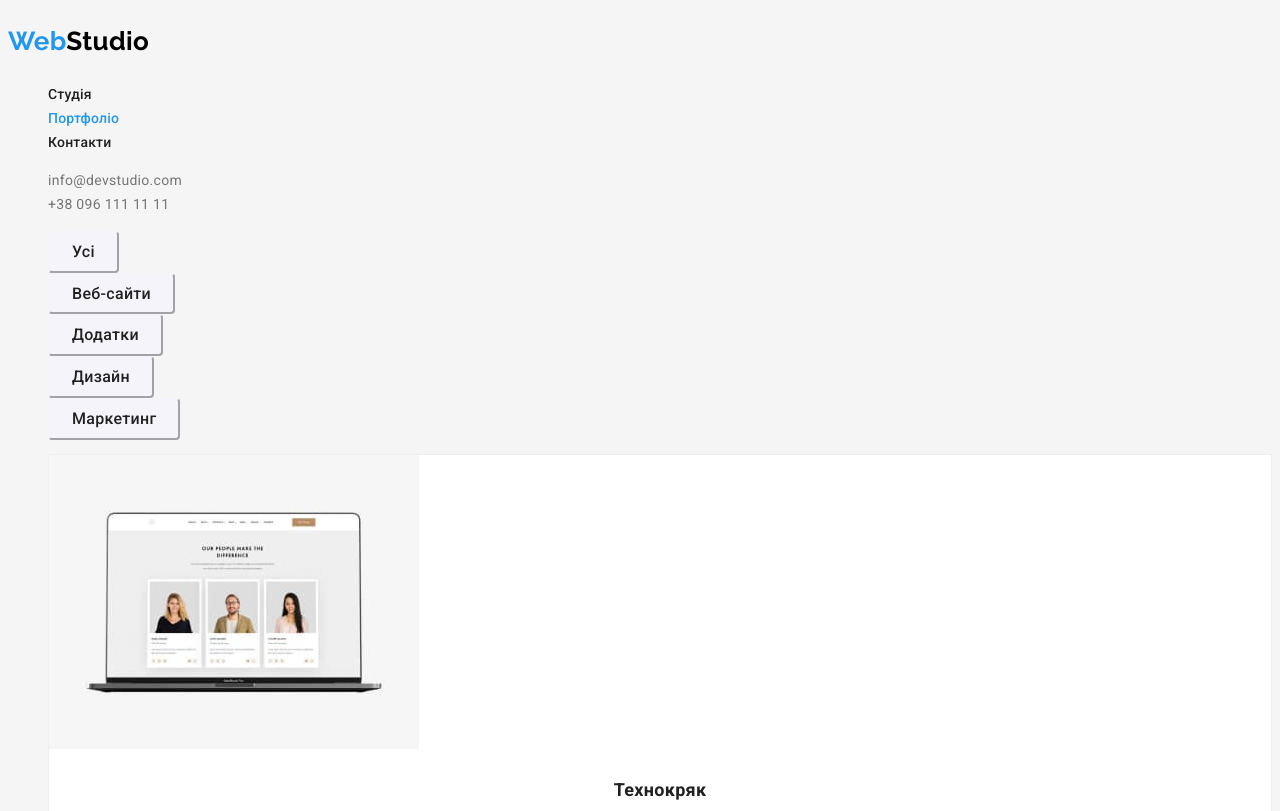
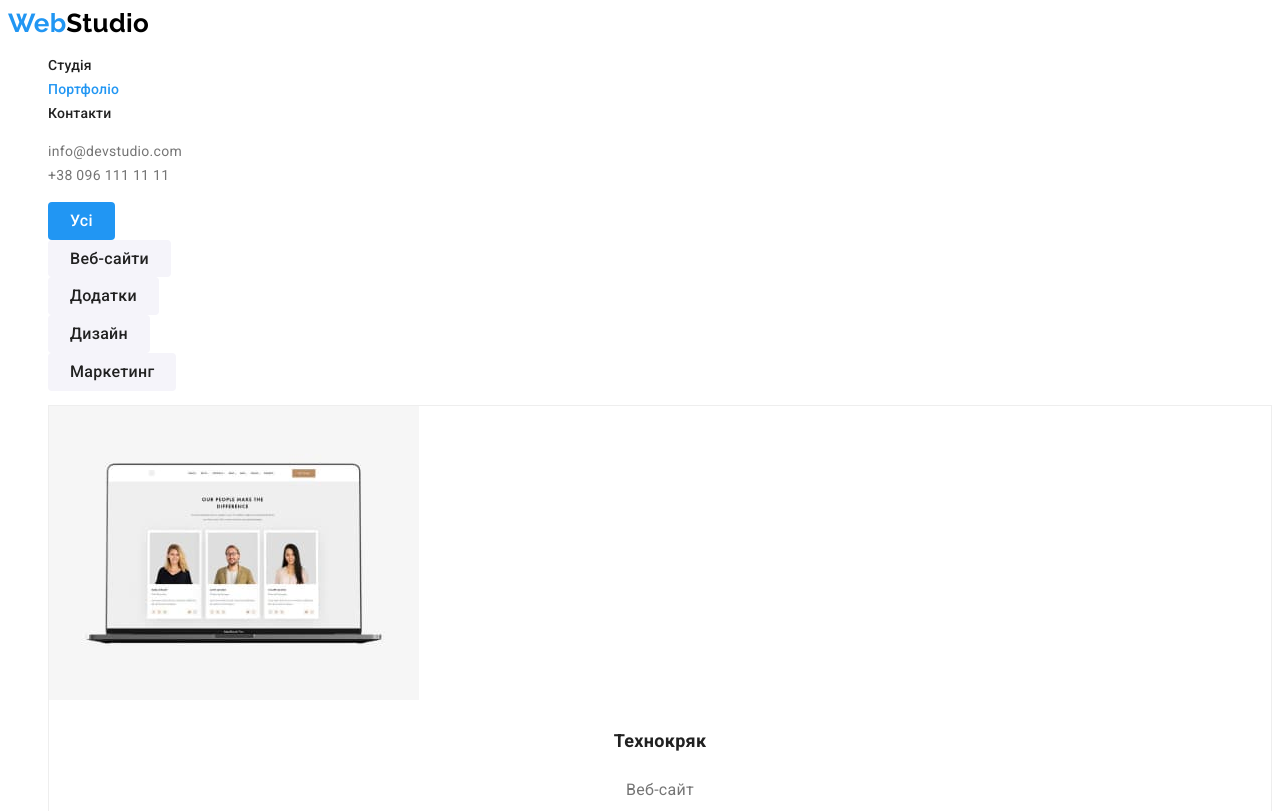
Before and after one commit to RomarioNik/goit-markup-hw-02, a plain HTML site: page portfolio.html in a window 1280 px wide. Shown: the top 811 px of the page. Drawn offline with Linux system fonts and the light colour scheme.

Commit message:
review from teacher

```diff
--- a/css/style.css
+++ b/css/style.css
@@ -14,8 +14,8 @@ body {
     line-height: 1.71;
     letter-spacing: 0.3px;
     color: var(--text-color);
-    background-color: #F5F5F5;
 }
+
 a {
     text-decoration: none;
 }
@@ -38,20 +38,19 @@ ul {
     font-size: 26px;
     line-height: 1.19;
     letter-spacing: 0.3px;
+    color: var(--accent-color);
 }
 
 /* header */
 
-.header {}
+.header {
+    background-color: var(--second-color);
+}
 
 .header__logo {}
 
-.header__text {
+.header__logo--color {
     color: #000000;
-}
-
-.header__web {
-    color: var(--accent-color);
 }
 
 /* menu */
@@ -115,6 +114,8 @@ ul {
 }
 
 .banner__button {
+    padding: 10px 32px;
+
     font-family: inherit;
     font-weight: 700;
     font-size: 16px;
@@ -123,7 +124,6 @@ ul {
     color: var(--second-color);
 
     background-color: var(--accent-color);
-    padding: 10px 32px;
 
     box-shadow: 0px 4px 4px rgba(0, 0, 0, 0.15);
     border-color: var(--accent-color);
@@ -168,7 +168,9 @@ ul {
 
 /* team */
 
-.team {}
+.team {
+    background-color: #F5F4FA;
+}
 
 .team__title {
     font-weight: 700;
@@ -181,6 +183,7 @@ ul {
 .team__list {}
 
 .team__item {
+
     background-color: var(--second-color);
 }
 
@@ -208,12 +211,8 @@ ul {
 
 .footer__logo {}
 
-.footer__text {
+.footer__logo--color {
     color: var(--second-color);
-}
-
-.footer__web {
-    color: var(--accent-color);
 }
 
 .footer__address {}
@@ -251,6 +250,8 @@ ul {
 .filters__item {}
 
 .filters__button {
+    padding: 6px 22px;
+
     font-family: inherit;
     font-weight: 500;
     font-size: 16px;
@@ -259,9 +260,8 @@ ul {
     letter-spacing: 0.3px;
     color: var(--header-color);
 
-    padding: 6px 22px;
     background-color: #F5F4FA;
-    border-color: #F5F4FA;
+    border: none;
     border-radius: 4px;
 
     cursor: pointer;
@@ -270,9 +270,15 @@ ul {
 .filters__button:hover,
 .filters__button:focus {
     color: var(--second-color);
+
     background-color: var(--accent-color);
     border-color: var(--accent-color);
     box-shadow: 0px 3px 1px rgba(0, 0, 0, 0.1), 0px 1px 2px rgba(0, 0, 0, 0.08), 0px 2px 2px rgba(0, 0, 0, 0.12);
+}
+
+.filters__button--active {
+    color: var(--second-color);
+    background-color: var(--accent-color);
 }
 
 /* product */
@@ -300,16 +306,21 @@ ul {
     line-height: 1.87;
     text-align: center;
     letter-spacing: 0.3px;
+    color: var(--text-color);
 }
 
 /* visually-hidden */
 
 .visually-hidden {
+    position: absolute;
+    width: 1px;
+    height: 1px;
+    margin: -1px;
+    border: 0;
+    padding: 0;
+
+    white-space: nowrap;
+    clip-path: inset(100%);
     clip: rect(0 0 0 0);
-    clip-path: inset(50%);
-    height: 1px;
     overflow: hidden;
-    position: absolute;
-    white-space: nowrap;
-    width: 1px;
 }
--- a/portfolio.html
+++ b/portfolio.html
@@ -10,8 +10,6 @@
       content="goit, homework, portfolio, HTML, CSS, JavaScript"
     />
     <title>Portfolio goit-markup-hw-02</title>
-    <link rel="preconnect" href="https://fonts.googleapis.com" />
-    <link rel="preconnect" href="https://fonts.gstatic.com" crossorigin />
     <link
       href="https://fonts.googleapis.com/css2?family=Raleway:wght@700&family=Roboto:wght@400;500;700;900&display=swap"
       rel="stylesheet"
@@ -20,10 +18,8 @@
   </head>
   <body>
     <header class="header">
-      <a class="header__logo" href="./index.html">
-        <p class="header__text logo" lang="en">
-          <span class="header__web">Web</span>Studio
-        </p>
+      <a class="header__logo logo" href="./index.html" lang="en">
+        Web<span class="header__logo--color">Studio</span>
       </a>
 
       <nav class="menu">
@@ -62,7 +58,12 @@
 
         <ul class="portfolio__list filters">
           <li class="filters__item">
-            <button class="filters__button" type="button">Усі</button>
+            <button
+              class="filters__button filters__button--active"
+              type="button"
+            >
+              Усі
+            </button>
           </li>
           <li class="filters__item">
             <button class="filters__button" type="button">Веб-сайти</button>
@@ -194,11 +195,10 @@
     </main>
 
     <footer class="footer">
-      <a class="footer__logo" href="/">
-        <p class="footer__text logo" lang="en">
-          <span class="footer__web">Web</span>Studio
-        </p>
+      <a class="footer__logo logo" href="./index.html" lang="en">
+        Web<span class="footer__logo--color">Studio</span>
       </a>
+
       <address class="footer__address address">
         <ul class="address__list">
           <li class="address__item">
```
Also changed, not shown: index.html (+5 -10 lines).
